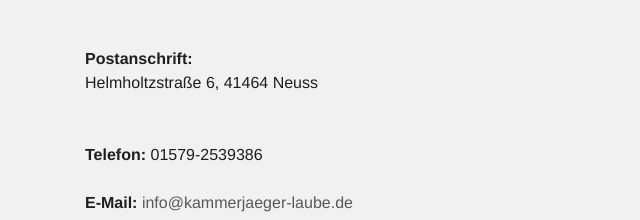
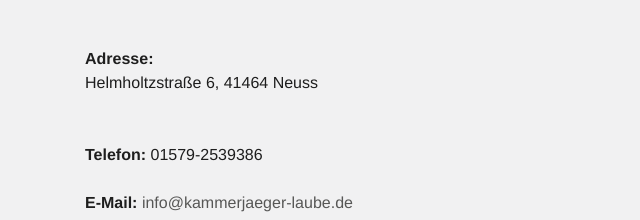
Before and after one commit to schaedlingsbekaempfer-nrw/kammerjaeger-laube, a plain HTML site: page impressum.html in a window 1280 px wide. Shown: the part 140-360 px from the top of the page, 0-640 px from the left. Drawn offline with Linux system fonts and the light colour scheme; a script that the page names is missing.

Commit message:
Update impressum.html

```diff
--- a/impressum.html
+++ b/impressum.html
@@ -27,7 +27,7 @@ class="ie9"><![endif]--><!--[if (gt IE 9)|!(IE)]><!--><body><!--<![endif]-->
   <a href="index.html">startseite</a>
 
   Impressum</h2></div></div></div></div><div class="container slot-two-columns"><div class="row"><div class="col-xs-12 col-md-8">
-<a id="c8"></a><div class="content-text m-b-1"><div class="row"><div class="col-sm-12"><p class="bodytext"><strong>Postanschrift:</strong><br> Helmholtzstraße 6, 41464 Neuss <br> <br> </p><p class="bodytext">&nbsp;</p><p class="bodytext"><strong>Telefon:</strong> 01579-2539386<br> <strong></strong> <br> <strong>E-Mail:</strong> <a href="mailto:info@rohr-spezialfahrzeuge.com">info@kammerjaeger-laube.de</a></p><p class="bodytext">&nbsp;</p><p class="bodytext"><strong>Geschäftsführer:</strong>  Heinz Laube
+<a id="c8"></a><div class="content-text m-b-1"><div class="row"><div class="col-sm-12"><p class="bodytext"><strong>Adresse:</strong><br> Helmholtzstraße 6, 41464 Neuss <br> <br> </p><p class="bodytext">&nbsp;</p><p class="bodytext"><strong>Telefon:</strong> 01579-2539386<br> <strong></strong> <br> <strong>E-Mail:</strong> <a href="mailto:info@rohr-spezialfahrzeuge.com">info@kammerjaeger-laube.de</a></p><p class="bodytext">&nbsp;</p><p class="bodytext"><strong>Geschäftsführer:</strong>  Heinz Laube
 
 
 
```
